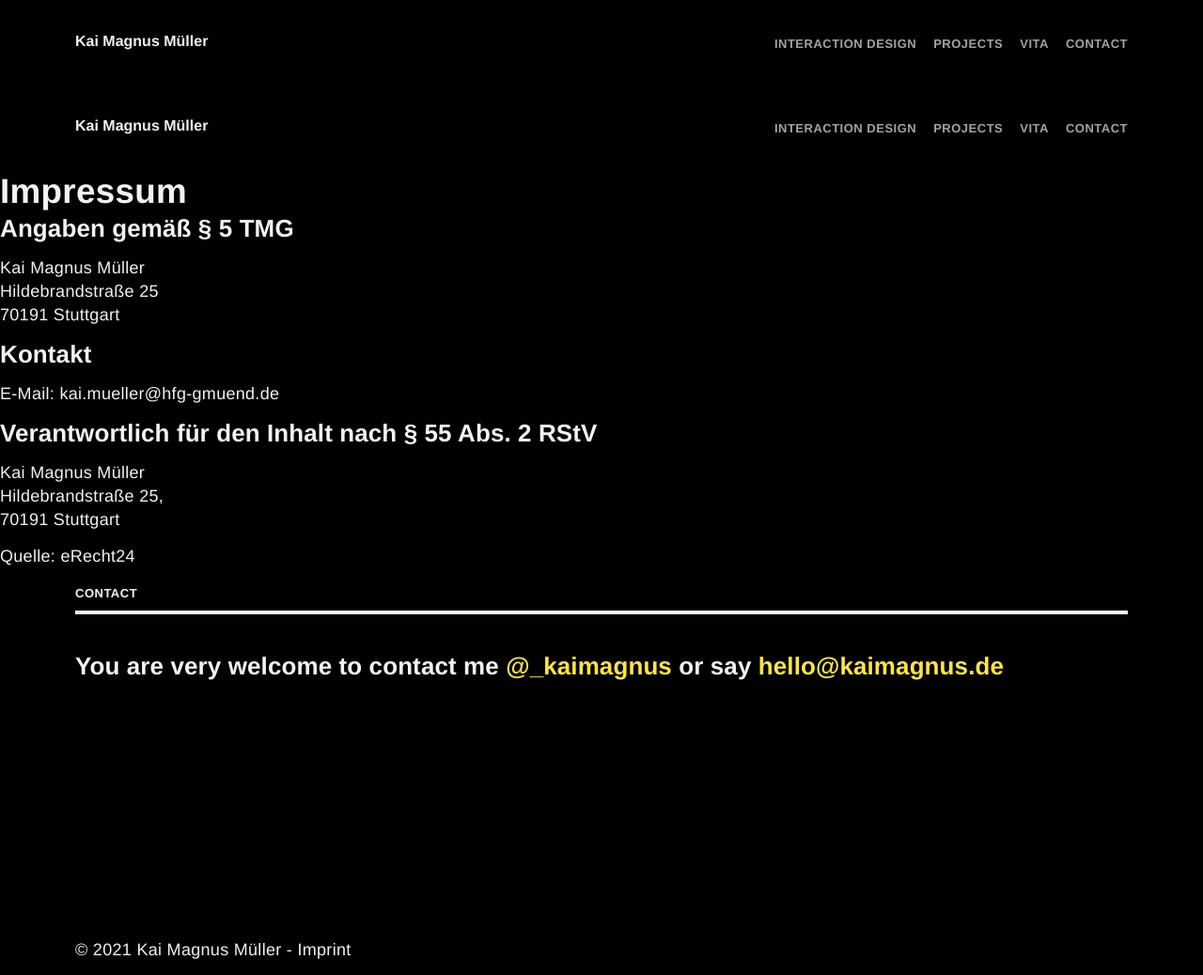
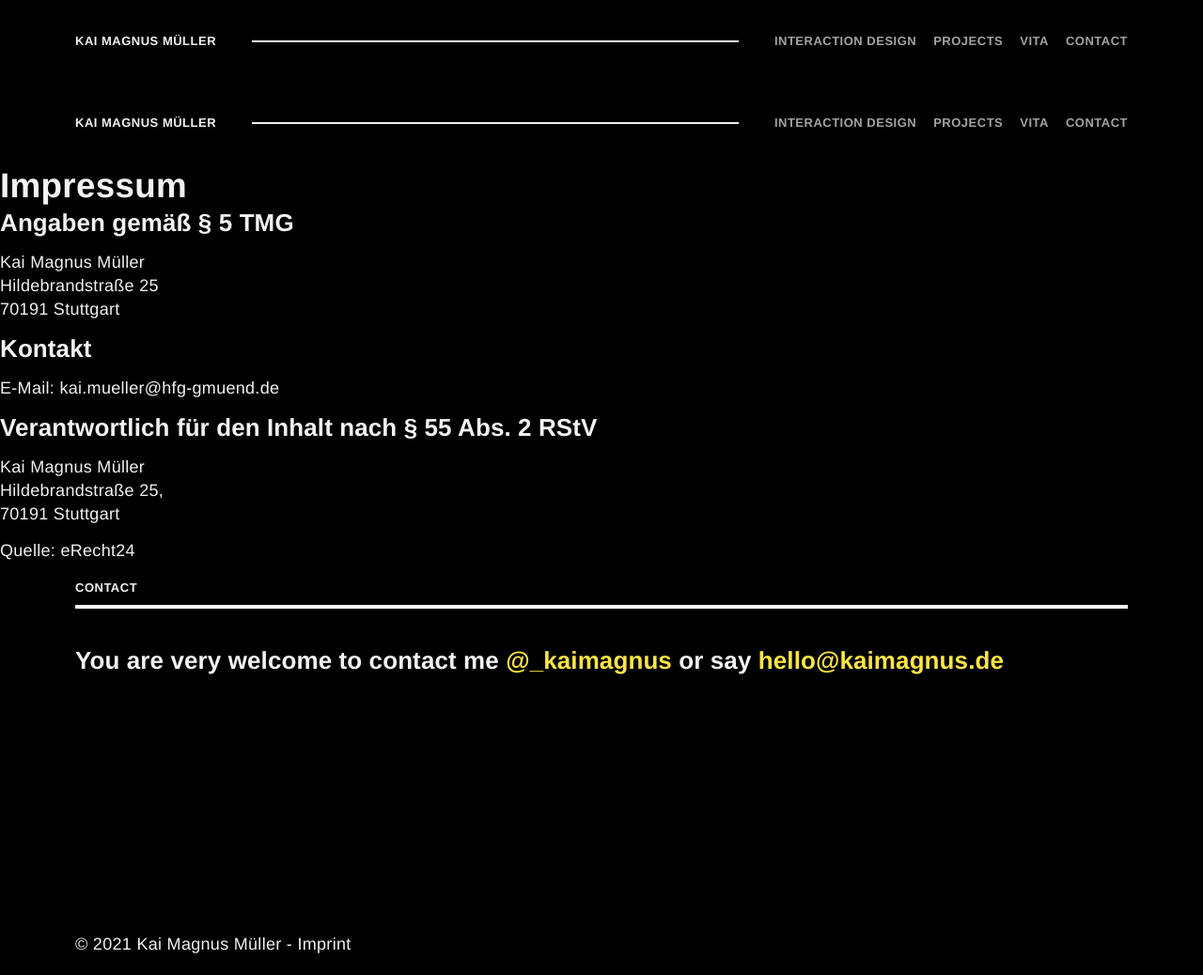
Before and after one commit to KaiMagnusMueller/kaimagnus.de, a Jekyll site: the page built from imprint.html, in a window 1280 px wide. Shown: the whole page at 94% size. Built offline with Jekyll 4.4.1, drawn with Linux system fonts in a browser that asks for light colours; nearby versions of some CDN libraries; some web fonts are replaced; library files that are not in the unit come from our copies.

Commit message:
added horizontal line to nav
- changed name to uppercase

```diff
--- a/_includes/navigation.html
+++ b/_includes/navigation.html
@@ -8,6 +8,8 @@
             </div>
         </div>
 
+    <div class="nav-horiz-divider"></div>
+
         <div class="nav-items">
             {% for item in site.data.navigation %}
 
--- a/_scss/_navigation.scss
+++ b/_scss/_navigation.scss
@@ -5,7 +5,8 @@
   padding: 0;
   list-style: none;
   display: flex;
-  align-items: flex-end;
+  align-items: center;
+  @include text-annotation-xs;
 
   color: $white-50;
 
@@ -15,7 +16,8 @@
 }
 
 .nav-title {
-  font-size: 16px;
+  margin-right: 18px;
+
 }
 
 .nav-items {
@@ -24,8 +26,14 @@
 
   a {
     margin-left: 18px;
-    @include text-annotation-xs;
   }
+}
+
+.nav-horiz-divider {
+  height: 2px;
+  flex-grow: 1;
+  background-color: $white-90;
+  margin: 0 20px;
 }
 
 #hamburger {
@@ -74,7 +82,13 @@
     display: flex;
     justify-content: space-between;
     align-items: center;
+    margin-right: 0;
   }
+
+  .nav-horiz-divider {
+    display: none;
+  }
+
 
   #hamburger {
     z-index: 1;
```
